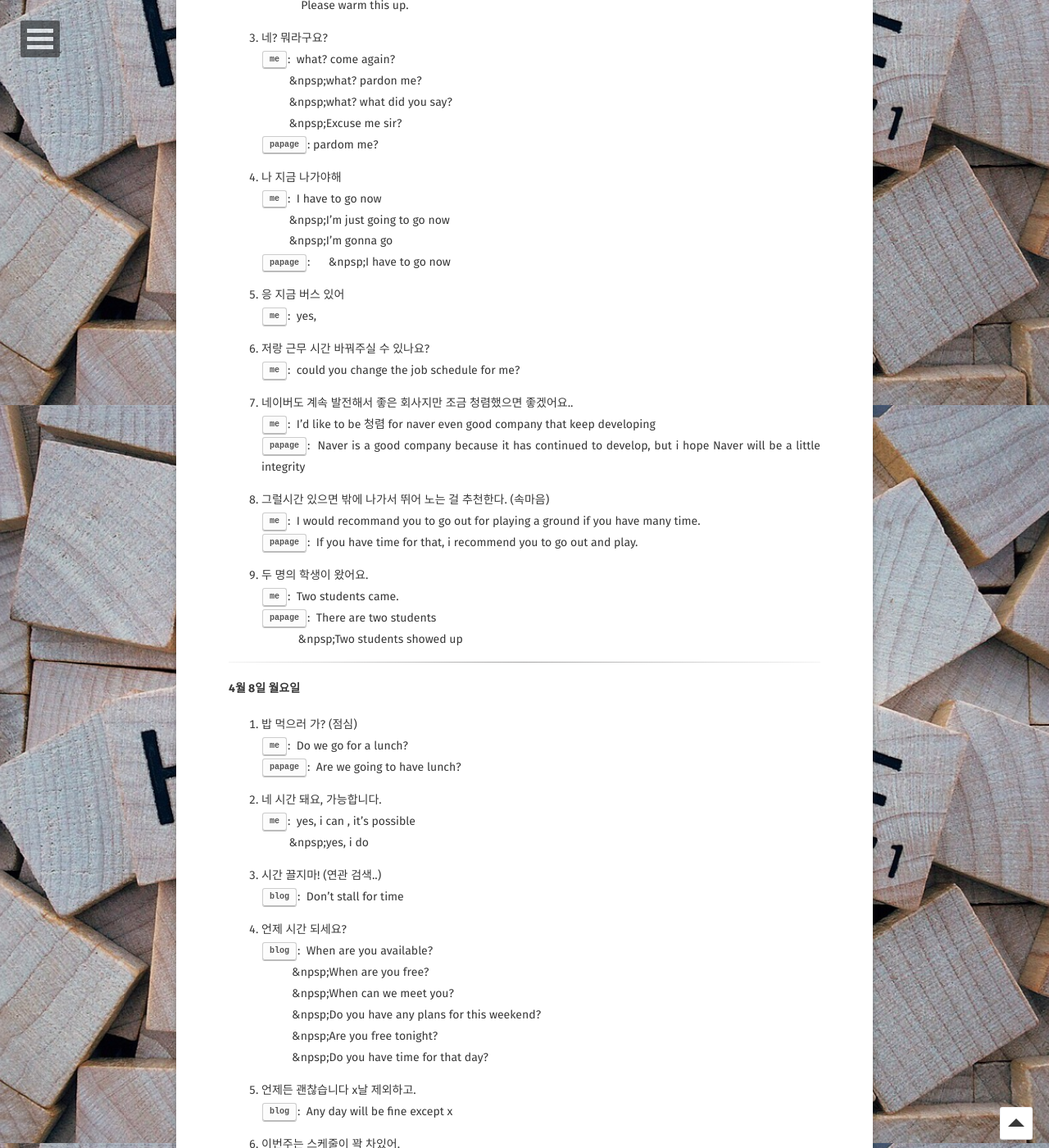
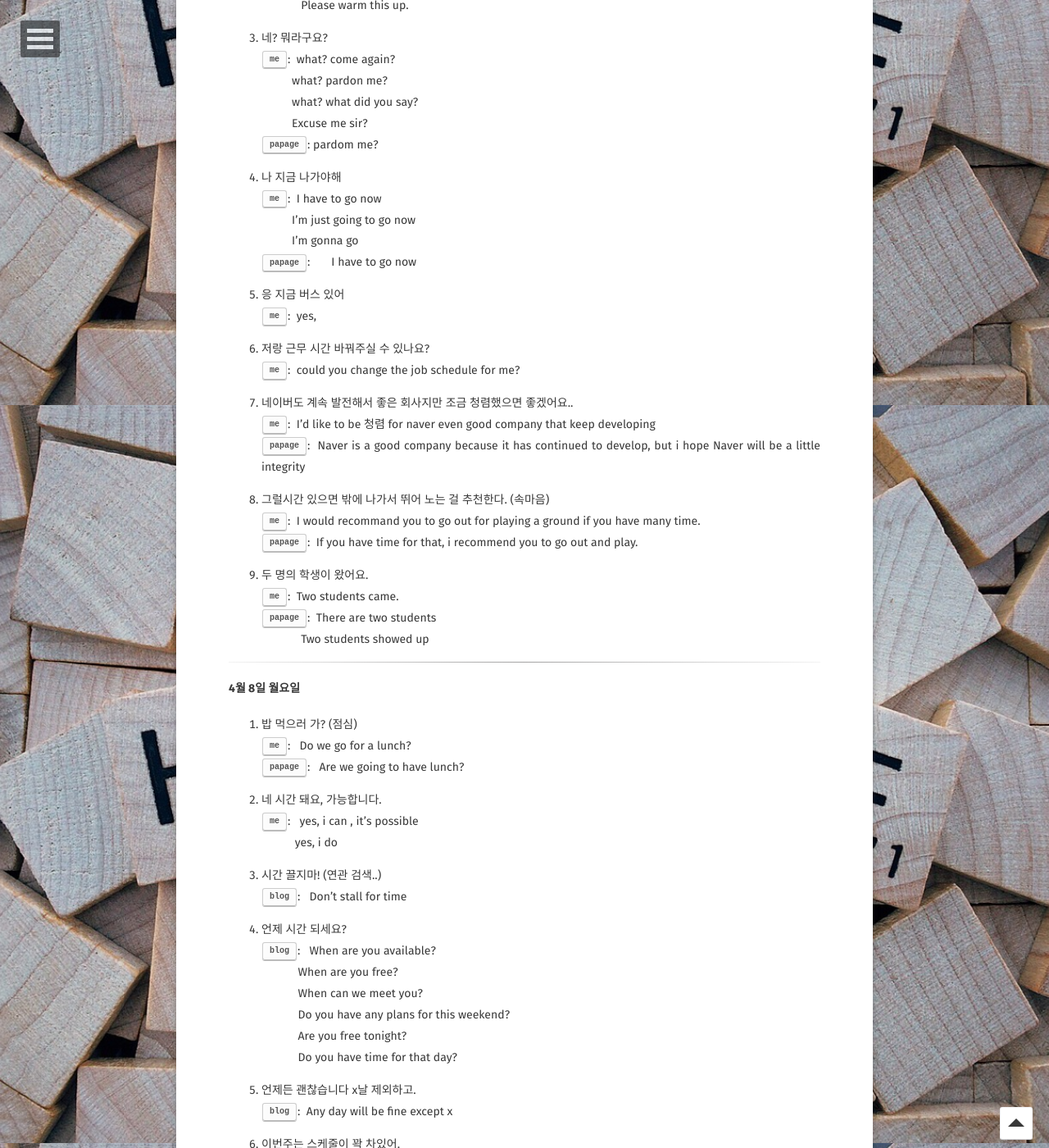
Before and after one commit to Jungjihyuk/JH_Life, a Jekyll site: the page built from _posts/2019-04-09-conversationinenglish.md, in a window 1280 px wide and 1400 px high, scrolled down 4906 px. Shown: the whole window at 82% size. Built offline with Jekyll 4.4.1, drawn with Linux system fonts in a browser that asks for light colours; some web fonts are replaced; comment, search, counter and statistics services are not loaded; some of the changed lines change nothing that is shown; some of the changed text lies outside the part shown.

Commit message:
오타 수정

```diff
--- a/_posts/2019-04-09-conversationinenglish.md
+++ b/_posts/2019-04-09-conversationinenglish.md
@@ -231,22 +231,22 @@ tag:
 
 2. 이것도 좀 데워주세요 <br>
 <kbd>me</kbd>:&nbsp;&nbsp;Please 데우다 this. <br>
-&nbsp;&nbsp;&nbsp;&nbsp;&nbsp;&nbsp;&nbsp;&nbsp;&nbsp;&npsp;Would you please 데우다 this. <br>
+&nbsp;&nbsp;&nbsp;&nbsp;&nbsp;&nbsp;&nbsp;&nbsp;&nbsp;&nbsp;Would you please 데우다 this. <br>
 <kbd>papage</kbd>:&nbsp;&nbsp;Could you heat this up for me?  <br>
 &nbsp;&nbsp;&nbsp;&nbsp;&nbsp;&nbsp;&nbsp;&nbsp;&nbsp;&nbsp;&nbsp;&nbsp;&nbsp;Please warm this up.   <br>
 
 3. 네? 뭐라구요? <br>
 <kbd>me</kbd>:&nbsp;&nbsp;what? come again? <br>
-&nbsp;&nbsp;&nbsp;&nbsp;&nbsp;&nbsp;&nbsp;&nbsp;&nbsp;&npsp;what? pardon me? <br>
-&nbsp;&nbsp;&nbsp;&nbsp;&nbsp;&nbsp;&nbsp;&nbsp;&nbsp;&npsp;what? what did you say? <br>
-&nbsp;&nbsp;&nbsp;&nbsp;&nbsp;&nbsp;&nbsp;&nbsp;&nbsp;&npsp;Excuse me sir? <br>
+&nbsp;&nbsp;&nbsp;&nbsp;&nbsp;&nbsp;&nbsp;&nbsp;&nbsp;&nbsp;what? pardon me? <br>
+&nbsp;&nbsp;&nbsp;&nbsp;&nbsp;&nbsp;&nbsp;&nbsp;&nbsp;&nbsp;what? what did you say? <br>
+&nbsp;&nbsp;&nbsp;&nbsp;&nbsp;&nbsp;&nbsp;&nbsp;&nbsp;&nbsp;Excuse me sir? <br>
 <kbd>papage</kbd>:&nbsp;pardom me? <br>
 
 4. 나 지금 나가야해 <br>
 <kbd>me</kbd>:&nbsp;&nbsp;I have to go now <br>
-&nbsp;&nbsp;&nbsp;&nbsp;&nbsp;&nbsp;&nbsp;&nbsp;&nbsp;&npsp;I'm just going to go now <br>
-&nbsp;&nbsp;&nbsp;&nbsp;&nbsp;&nbsp;&nbsp;&nbsp;&nbsp;&npsp;I'm gonna go <br>
-<kbd>papage</kbd>:&nbsp;&nbsp;&nbsp;&nbsp;&nbsp;&nbsp;&npsp;I have to go now <br>
+&nbsp;&nbsp;&nbsp;&nbsp;&nbsp;&nbsp;&nbsp;&nbsp;&nbsp;&nbsp;I'm just going to go now <br>
+&nbsp;&nbsp;&nbsp;&nbsp;&nbsp;&nbsp;&nbsp;&nbsp;&nbsp;&nbsp;I'm gonna go <br>
+<kbd>papage</kbd>:&nbsp;&nbsp;&nbsp;&nbsp;&nbsp;&nbsp;&nbsp;I have to go now <br>
 
 5. 응 지금 버스 있어 <br>
 <kbd>me</kbd>:&nbsp;&nbsp;yes, <br>
@@ -265,30 +265,30 @@ tag:
 9. 두 명의 학생이 왔어요. <br>
 <kbd>me</kbd>:&nbsp;&nbsp;Two students came. <br>
 <kbd>papage</kbd>:&nbsp;&nbsp;There are two students <br>
-&nbsp;&nbsp;&nbsp;&nbsp;&nbsp;&nbsp;&nbsp;&nbsp;&nbsp;&nbsp;&nbsp;&nbsp;&npsp;Two students showed up <br>
+&nbsp;&nbsp;&nbsp;&nbsp;&nbsp;&nbsp;&nbsp;&nbsp;&nbsp;&nbsp;&nbsp;&nbsp;&nbsp;Two students showed up <br>
 
 <hr>
 
 #### 4월 8일 월요일
 
 1. 밥 먹으러 가? (점심) <br>
-<kbd>me</kbd>:&nbsp;&nbsp;Do we go for a lunch? <br>
-<kbd>papage</kbd>:&nbsp;&nbsp;Are we going to have lunch? <br>
+<kbd>me</kbd>:&nbsp;&nbsp; Do we go for a lunch? <br>
+<kbd>papage</kbd>:&nbsp;&nbsp; Are we going to have lunch? <br>
 
 2. 네 시간 돼요, 가능합니다. <br>
-<kbd>me</kbd>:&nbsp;&nbsp;yes, i can , it's possible <br>
-&nbsp;&nbsp;&nbsp;&nbsp;&nbsp;&nbsp;&nbsp;&nbsp;&nbsp;&npsp;yes, i do <br>
+<kbd>me</kbd>:&nbsp;&nbsp; yes, i can , it's possible <br>
+&nbsp;&nbsp;&nbsp;&nbsp;&nbsp;&nbsp;&nbsp;&nbsp;&nbsp;&nbsp; yes, i do <br>
 
 3. 시간 끌지마! (연관 검색..)  <br>
-<kbd>blog</kbd>:&nbsp;&nbsp;Don't stall for time  <br>
+<kbd>blog</kbd>:&nbsp;&nbsp; Don't stall for time  <br>
 
 4. 언제 시간 되세요? <br>
-<kbd>blog</kbd>:&nbsp;&nbsp;When are you available? <br>
-&nbsp;&nbsp;&nbsp;&nbsp;&nbsp;&nbsp;&nbsp;&nbsp;&nbsp;&nbsp;&npsp;When are you free?  <br>
-&nbsp;&nbsp;&nbsp;&nbsp;&nbsp;&nbsp;&nbsp;&nbsp;&nbsp;&nbsp;&npsp;When can we meet you? <br>
-&nbsp;&nbsp;&nbsp;&nbsp;&nbsp;&nbsp;&nbsp;&nbsp;&nbsp;&nbsp;&npsp;Do you have any plans for this weekend?  <br>
-&nbsp;&nbsp;&nbsp;&nbsp;&nbsp;&nbsp;&nbsp;&nbsp;&nbsp;&nbsp;&npsp;Are you free tonight? <br>
-&nbsp;&nbsp;&nbsp;&nbsp;&nbsp;&nbsp;&nbsp;&nbsp;&nbsp;&nbsp;&npsp;Do you have time for that day?
+<kbd>blog</kbd>:&nbsp;&nbsp; When are you available? <br>
+&nbsp;&nbsp;&nbsp;&nbsp;&nbsp;&nbsp;&nbsp;&nbsp;&nbsp;&nbsp;&nbsp; When are you free?  <br>
+&nbsp;&nbsp;&nbsp;&nbsp;&nbsp;&nbsp;&nbsp;&nbsp;&nbsp;&nbsp;&nbsp; When can we meet you? <br>
+&nbsp;&nbsp;&nbsp;&nbsp;&nbsp;&nbsp;&nbsp;&nbsp;&nbsp;&nbsp;&nbsp; Do you have any plans for this weekend?  <br>
+&nbsp;&nbsp;&nbsp;&nbsp;&nbsp;&nbsp;&nbsp;&nbsp;&nbsp;&nbsp;&nbsp; Are you free tonight? <br>
+&nbsp;&nbsp;&nbsp;&nbsp;&nbsp;&nbsp;&nbsp;&nbsp;&nbsp;&nbsp;&nbsp; Do you have time for that day?
 
 5. 언제든 괜찮습니다 x날 제외하고. <br>
 <kbd>blog</kbd>:&nbsp;&nbsp;Any day will be fine except x <br>
```
